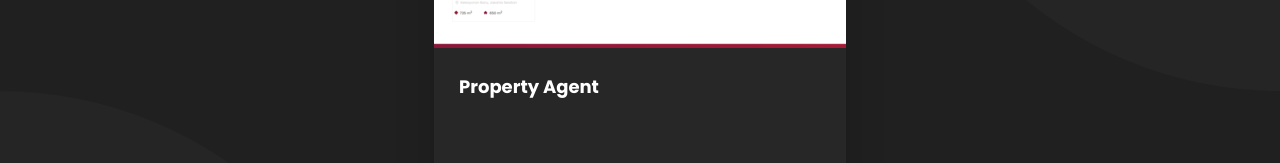
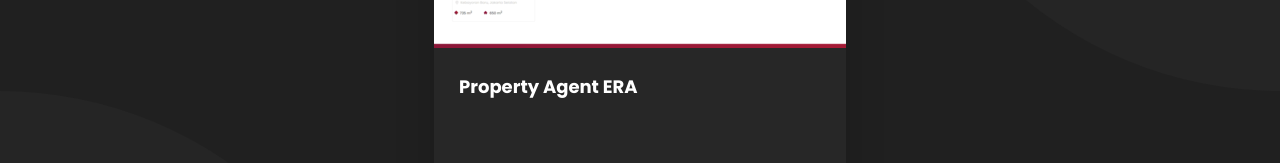
Before and after one commit to dzikriqalampacil/personal-website, a Next.js app: page / in a window 1280 px wide. Shown: the part 3863-4026 px from the top of the page. Built offline with nearby package versions, Linux system fonts and the light colour scheme; some icons are missing.

Commit message:
feat: add projects torang jaya

```diff
--- a/ui/component/Projects/index.jsx
+++ b/ui/component/Projects/index.jsx
@@ -49,7 +49,7 @@ function Projects() {
 
     const allProject = [
         {
-            title: "Property Agent",
+            title: "Property Agent ERA",
             stacks: ["akar-icons:react-fill", "fa6-brands:golang"],
             link: "https://nanyeravictoria.com/",
             image: "/assets/era.png",
@@ -60,6 +60,13 @@ function Projects() {
             stacks: ["akar-icons:gatsby-fill", "ion:logo-nodejs"],
             link: "https://fesrak-staging.netlify.app/",
             image: "/assets/fesrak.jpg",
+            viewCode: ""
+        },
+        {
+            title: "Company Profile PT TJN",
+            stacks: ["teenyicons:nextjs-outline"],
+            link: "https://coconutoil-tjn.vercel.app/",
+            image: "/assets/tjn_web.png",
             viewCode: ""
         },
         {
```
Also changed, not shown: public/assets/tjn_web.png (added).
